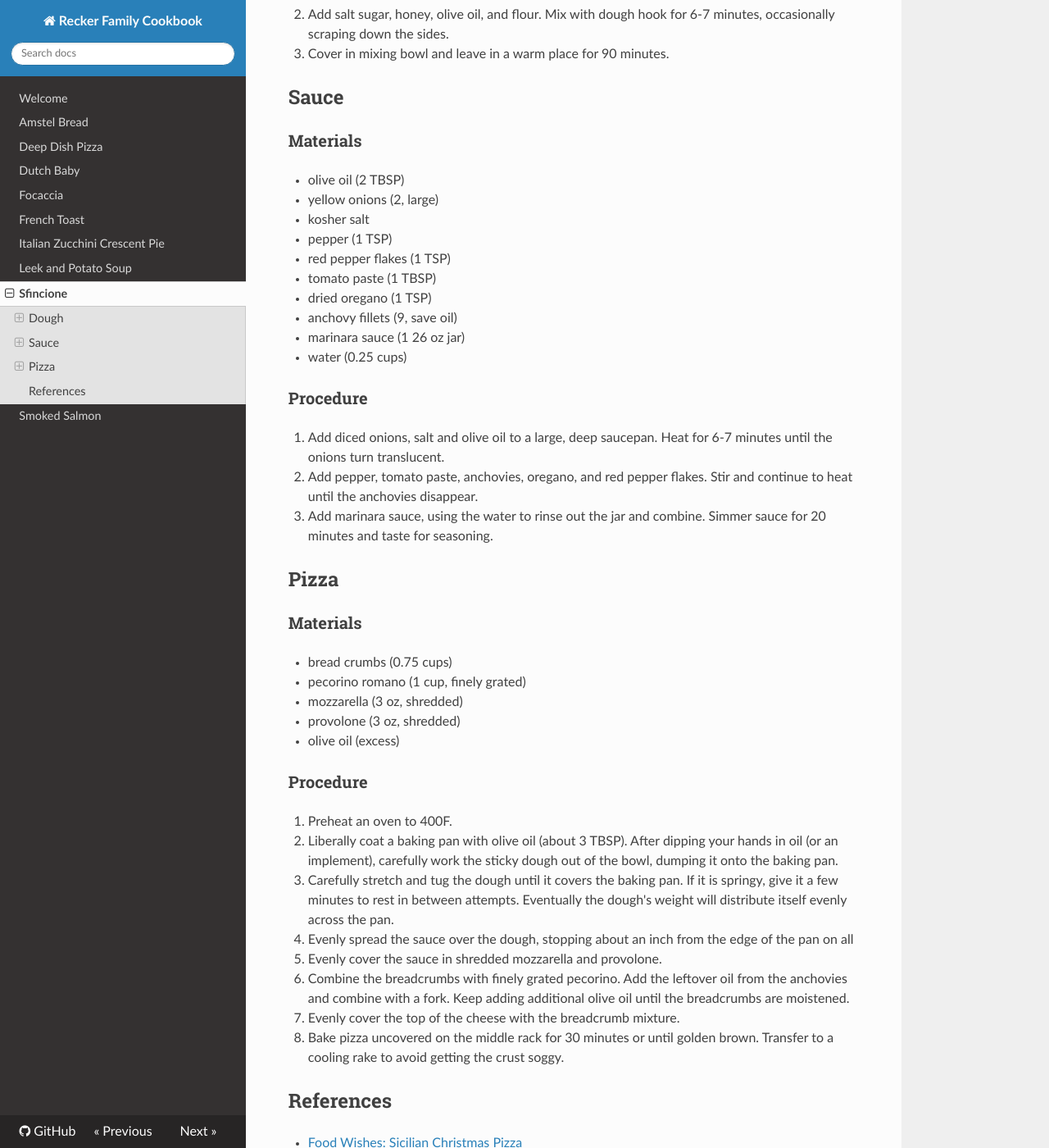
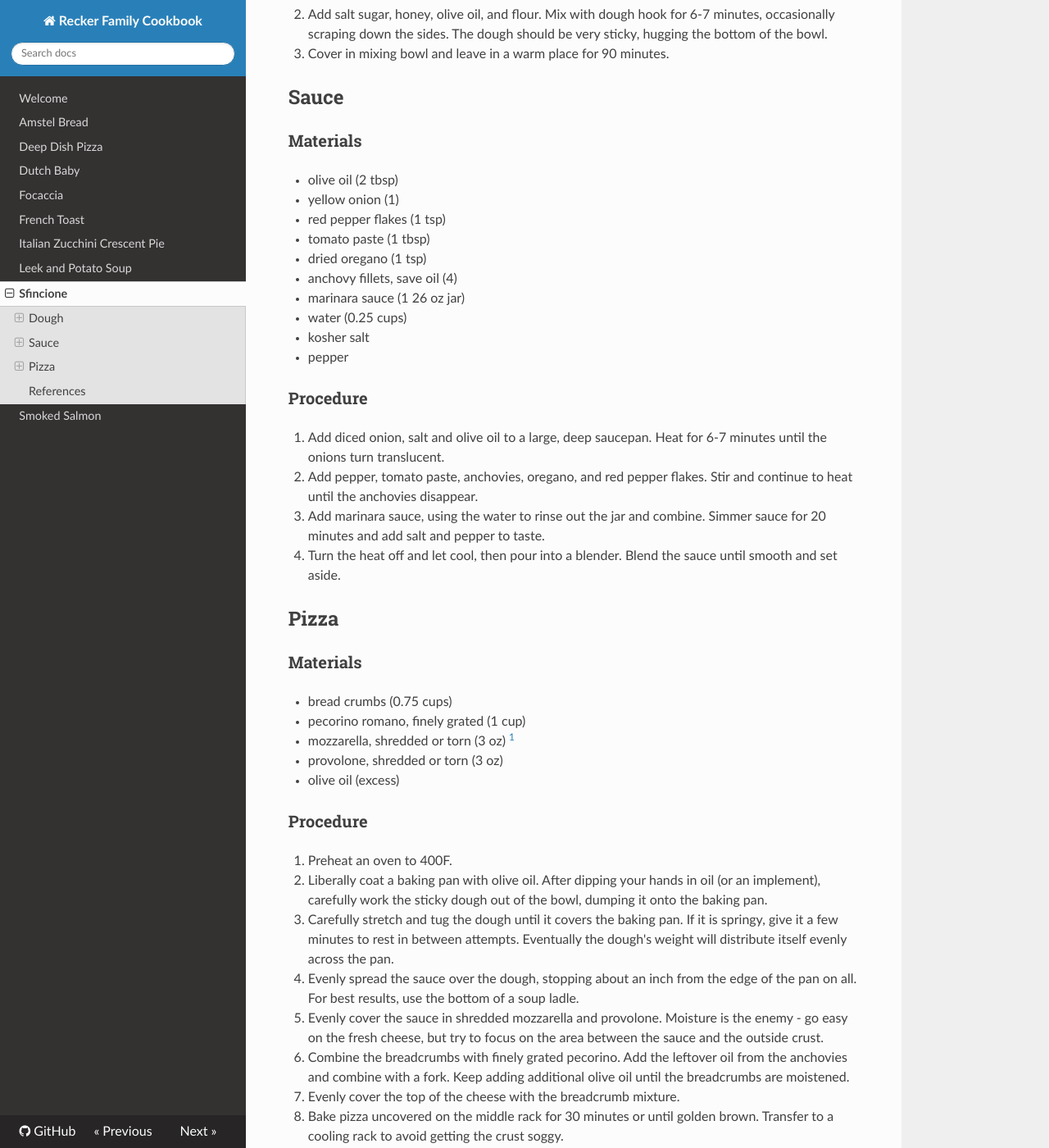
Before and after one commit to arecker/cookbook, an MkDocs documentation site: the page built from recipes/sfincione.md, in a window 1280 px wide and 1400 px high, scrolled down 1030 px. Shown: the whole window at 82% size. Built offline with MkDocs 1.6.1, drawn with Linux system fonts in a browser that asks for light colours; nearby versions of some CDN libraries; some of the changed text lies outside the part shown.

Commit message:
sfincione: fixed up recipe

```diff
--- a/recipes/sfincione.md
+++ b/recipes/sfincione.md
@@ -12,75 +12,86 @@ it up.
 
 ### Materials
 
-- warm water (2 cups)
-- dry active yeast (1 TSP)
-- kosher salt (1.5 TSP)
-- white sugar (1 TSP)
-- honey (1 TSP)
-- olive oil (3 TBSP)
-- all purpose flour (4.6 cups)
+- water, warm  (2 cups)
+- yeast, active dry (1 tsp)
+- kosher salt (1.5 tsp)
+- white sugar (1 tsp)
+- honey (1 tsp)
+- olive oil (3 tsp)
+- all purpose flour (4.3 cups)
 
 ### Procedure
 
-1. Pour warm water (100-110F) into the bowl of a stand mixer and add
-   yeast.  Allow to bloom for 10 minutes.
+1. Pour warm water into the bowl of a stand mixer and add yeast.
+   Allow yeast to bloom for 10 minutes.
 2. Add salt sugar, honey, olive oil, and flour.  Mix with dough hook
-   for 6-7 minutes, occasionally scraping down the sides.
+   for 6-7 minutes, occasionally scraping down the sides.  The dough
+   should be very sticky, hugging the bottom of the bowl.
 3. Cover in mixing bowl and leave in a warm place for 90 minutes.
 
 ## Sauce
 
 ### Materials
 
-- olive oil (2 TBSP)
-- yellow onions (2, large)
-- kosher salt
-- pepper (1 TSP)
-- red pepper flakes (1 TSP)
-- tomato paste (1 TBSP)
-- dried oregano (1 TSP)
-- anchovy fillets (9, save oil)
+- olive oil (2 tbsp)
+- yellow onion (1)
+- red pepper flakes (1 tsp)
+- tomato paste (1 tbsp)
+- dried oregano (1 tsp)
+- anchovy fillets, save oil (4)
 - marinara sauce (1 26 oz jar)
 - water (0.25 cups)
+- kosher salt
+- pepper
+
 
 ### Procedure
 
-1. Add diced onions, salt and olive oil to a large, deep saucepan.
+1. Add diced onion, salt and olive oil to a large, deep saucepan.
    Heat for 6-7 minutes until the onions turn translucent.
 2. Add pepper, tomato paste, anchovies, oregano, and red pepper
    flakes.  Stir and continue to heat until the anchovies disappear.
 3. Add marinara sauce, using the water to rinse out the jar and
-   combine.  Simmer sauce for 20 minutes and taste for seasoning.
+   combine.  Simmer sauce for 20 minutes and add salt and pepper to
+   taste.
+4. Turn the heat off and let cool, then pour into a blender.  Blend
+   the sauce until smooth and set aside.
 
 ## Pizza
 
 ### Materials
 
 - bread crumbs (0.75 cups)
-- pecorino romano (1 cup, finely grated)
-- mozzarella (3 oz, shredded)
-- provolone (3 oz, shredded)
+- pecorino romano, finely grated (1 cup)
+- mozzarella, shredded or torn (3 oz) [^1]
+- provolone, shredded or torn (3 oz)
 - olive oil (excess)
+
+[^1]: fresh mozzarella works well too, as long as it's used
+    conservatively.
 
 ### Procedure
 
 1. Preheat an oven to 400F.
-2. Liberally coat a baking pan with olive oil (about 3 TBSP).  After
-   dipping your hands in oil (or an implement), carefully work the
-   sticky dough out of the bowl, dumping it onto the baking pan.
+2. Liberally coat a baking pan with olive oil.  After dipping your
+   hands in oil (or an implement), carefully work the sticky dough out
+   of the bowl, dumping it onto the baking pan.
 3. Carefully stretch and tug the dough until it covers the baking pan.
    If it is springy, give it a few minutes to rest in between
    attempts.  Eventually the dough's weight will distribute itself
    evenly across the pan.
 4. Evenly spread the sauce over the dough, stopping about an inch from
-   the edge of the pan on all
+   the edge of the pan on all.  For best results, use the bottom of a
+   soup ladle.
 5. Evenly cover the sauce in shredded mozzarella and provolone.
+   Moisture is the enemy - go easy on the fresh cheese, but try to
+   focus on the area between the sauce and the outside crust.
 6. Combine the breadcrumbs with finely grated pecorino.  Add the
    leftover oil from the anchovies and combine with a fork.  Keep
    adding additional olive oil until the breadcrumbs are moistened.
 7. Evenly cover the top of the cheese with the breadcrumb mixture.
 8. Bake pizza uncovered on the middle rack for 30 minutes or until
-   golden brown.  Transfer to a cooling rake to avoid getting the
+   golden brown.  Transfer to a cooling rack to avoid getting the
    crust soggy.
 
 ## References
```
